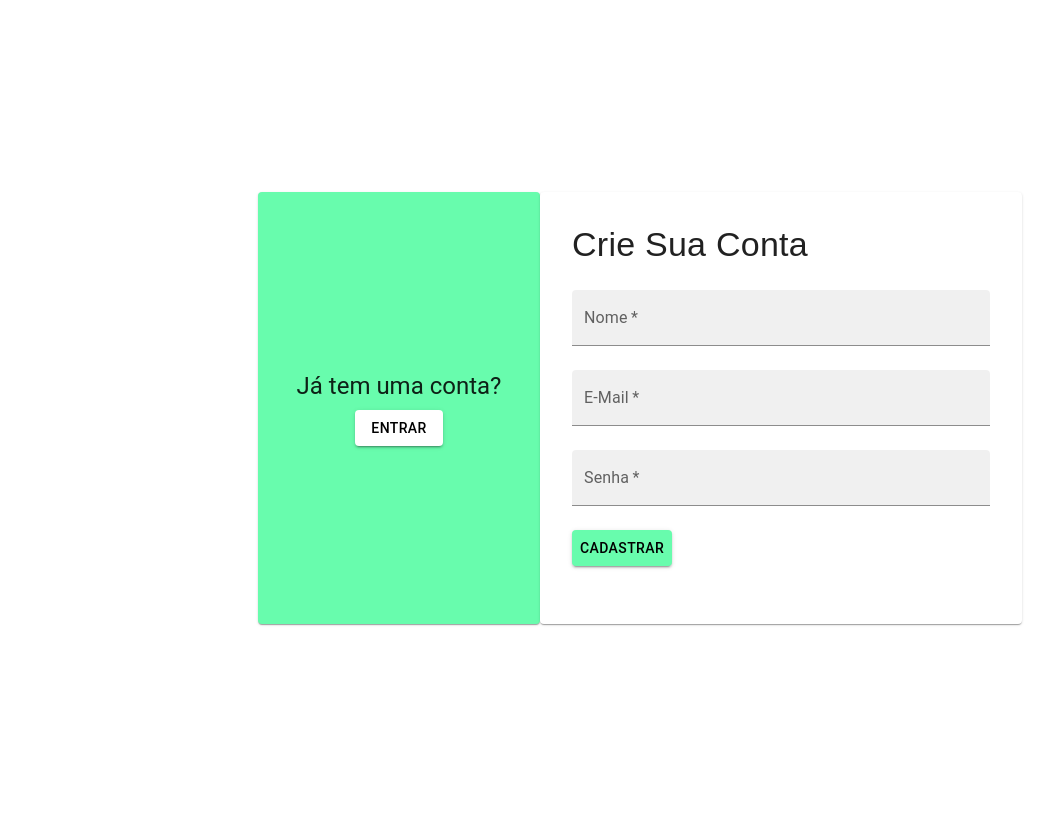
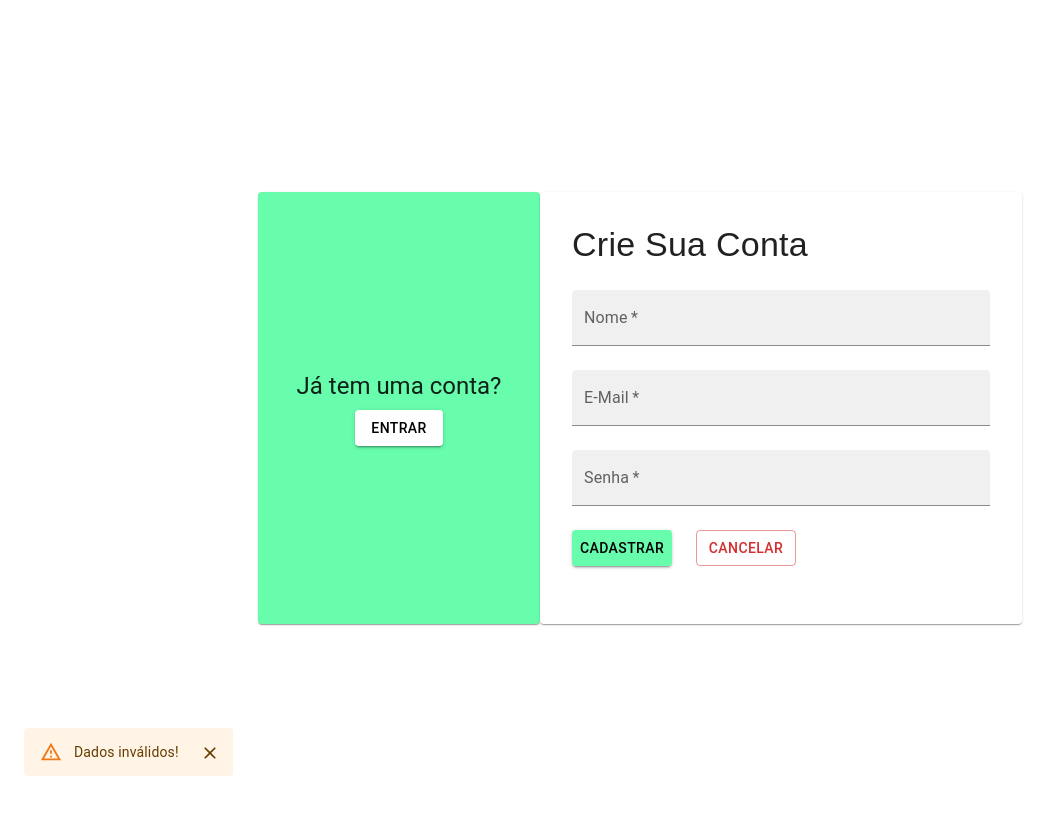
Before and after one commit to Andrei5223/ReviewAqui, a React (Create React App) app in the folder Código-Fonte/Frontend/: page / in a window 1280 px wide. Both pictures are taken after a click on the button "CADASTRAR". Shown: the whole page, without its empty margins (0-1062 px from the left). Built offline with nearby package versions, Linux system fonts and the light colour scheme.

Commit message:
Implementação da snackbar

```diff
--- a/Código-Fonte/Frontend/src/components/Cadastro.jsx
+++ b/Código-Fonte/Frontend/src/components/Cadastro.jsx
@@ -6,6 +6,7 @@ import TextField from '@mui/material/TextField';
 import Button from '@mui/material/Button';
 import Stack from '@mui/material/Stack';
 import Typography from '@mui/material/Typography';
+import { Snackbar, Alert } from '@mui/material';
 import axios from "axios";
 
 axios.defaults.baseURL = "http://localhost:3010/";
@@ -16,11 +17,25 @@ export default function Cadastro() {
   const [email, setEmail] = React.useState("");
   const [senha, setSenha] = React.useState("");
 
+  // Variáveis para a SnackBar
+  const [openMessage, setOpenMessage] = React.useState(false);
+  const [messageText, setMessageText] = React.useState("");
+  const [messageSeverity, setMessageSeverity] = React.useState("success");
+
   function clearForm() {
     setNome("");
     setEmail("");
     setSenha("");
   }
+
+  function handleCancelClick() {
+    if (nome !== "" || email !== "") {
+        setMessageText("Cadastro cancelado!");
+        setMessageSeverity("warning");
+        setOpenMessage(true);
+    }
+    clearForm();
+}
 
   async function handleSubmit() {
 
@@ -32,12 +47,30 @@ export default function Cadastro() {
               senha: senha,
           });
           console.log(`Nome: ${nome} - Email: ${email}`);
+          setMessageText("Cadastrado com sucesso!");
+          setMessageSeverity("success");
           clearForm(); // limpa o formulário apenas se cadastrado com sucesso
       } catch (error) {
           console.log(error);
+          setMessageText("Falha no cadastro!");
+          setMessageSeverity("error");
+      } finally {
+        setOpenMessage(true);
       }
+    } else {
+      setMessageText("Dados inválidos!");
+      setMessageSeverity("warning");
+      setOpenMessage(true);
     }
   }
+
+  //Snackbar
+  function handleCloseMessage(_, reason) {
+    if (reason === "clickaway") {
+        return;
+    }
+    setOpenMessage(false);
+}
 
   return (
     <Box
@@ -78,9 +111,9 @@ export default function Cadastro() {
         <CardContent>
 
           <Stack spacing={3} direction="column">
-        <Typography variant="h4" component="h2" fontFamily={'Arial, Helvetica, sans-serif'}>
-            Crie Sua Conta
-        </Typography>
+            <Typography variant="h4" component="h2" fontFamily={'Arial, Helvetica, sans-serif'}>
+                Crie Sua Conta
+            </Typography>
             <TextField
               id="filled-basic"
               label="Nome"
@@ -106,11 +139,49 @@ export default function Cadastro() {
               onChange={(e) => setSenha(e.target.value)}
               value={senha}
             />
-          <Button variant="contained" sx={{ mt: 2, backgroundColor: '#68fcad', color: 'black', maxWidth: '100px'}} onClick={handleSubmit}>Cadastrar</Button>
+
+            <Stack direction="row" spacing={3}>
+              <Button
+                variant="contained"
+                sx={{ mt: 2,
+                      backgroundColor: '#68fcad',
+                      color: 'black',
+                      maxWidth: '100px'
+                    }}
+                onClick={handleSubmit}
+              >
+                  Cadastrar
+              </Button>
+              <Button
+                variant="outlined"
+                color="error"
+                sx={{ mt: 2,
+                      maxWidth: '100px'
+                    }}
+                onClick={handleCancelClick}
+              >
+                  Cancelar
+              </Button>
+            </Stack>
+
           </Stack>
         </CardContent>
       </Card>
     </Stack>
+
+    <Snackbar
+      open={openMessage}
+      autoHideDuration={6000}
+      onClose={handleCloseMessage}
+    >
+      <Alert
+        severity={messageSeverity}
+        onClose={handleCloseMessage}
+      >
+        {messageText}
+      </Alert>
+    </Snackbar>
+
     </Box>
   );
 }
```
